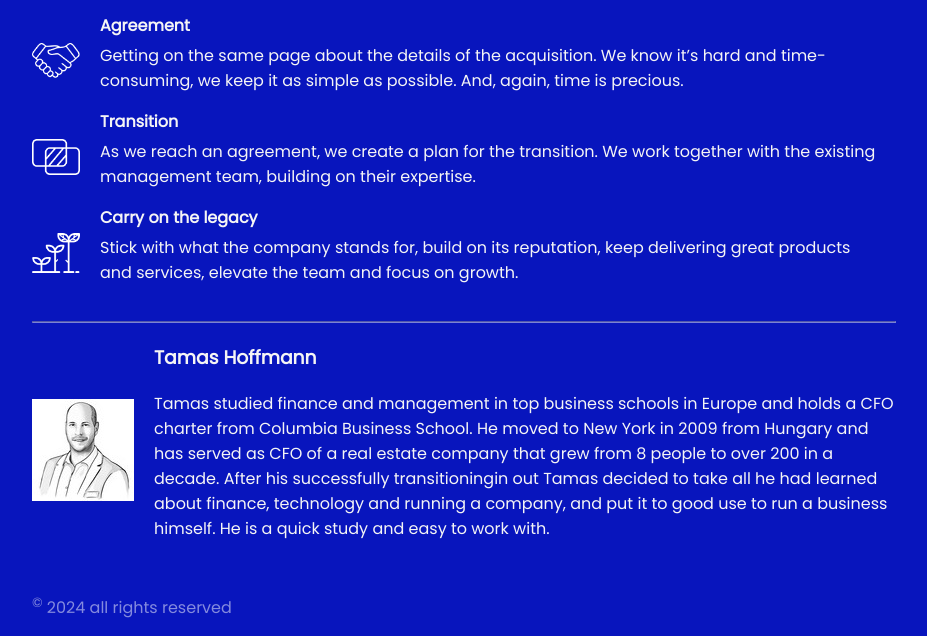
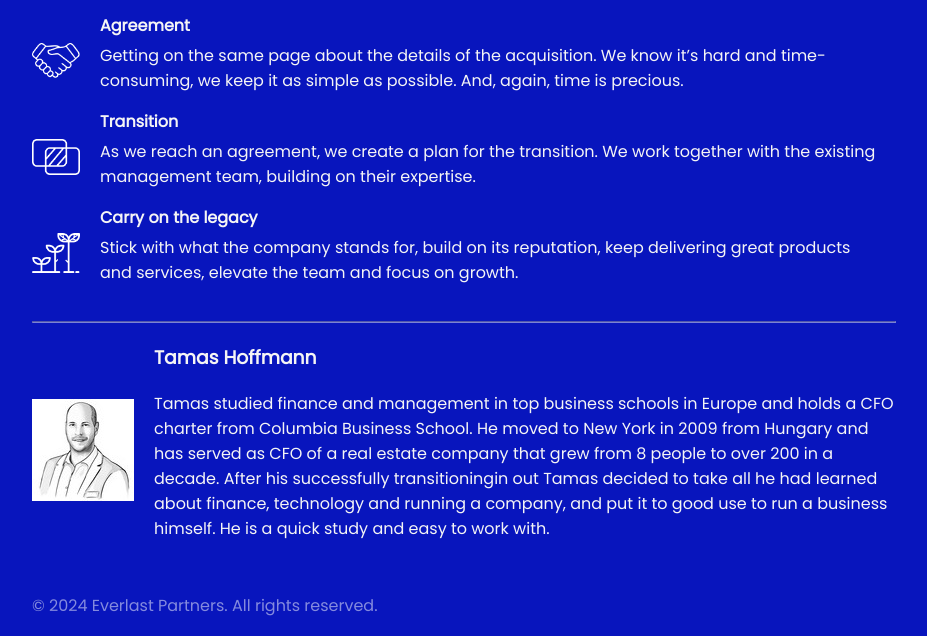
Before and after one commit to tamashoffmann/tamashoffmann.github.io, a plain HTML site: page index.html in a window 1280 px wide. Shown: the part 1313-1949 px from the top of the page, without its empty margins (176-1103 px from the left). Drawn offline with Linux system fonts and the light colour scheme.

Commit message:
Update index.html

```diff
--- a/index.html
+++ b/index.html
@@ -90,6 +90,6 @@
 </body>
 
 <footer>
-    <p><sup>©</sup> 2024 all rights reserved</p>
+    <p>© 2024 Everlast Partners. All rights reserved.</p>
 </footer>
 </html>
```
